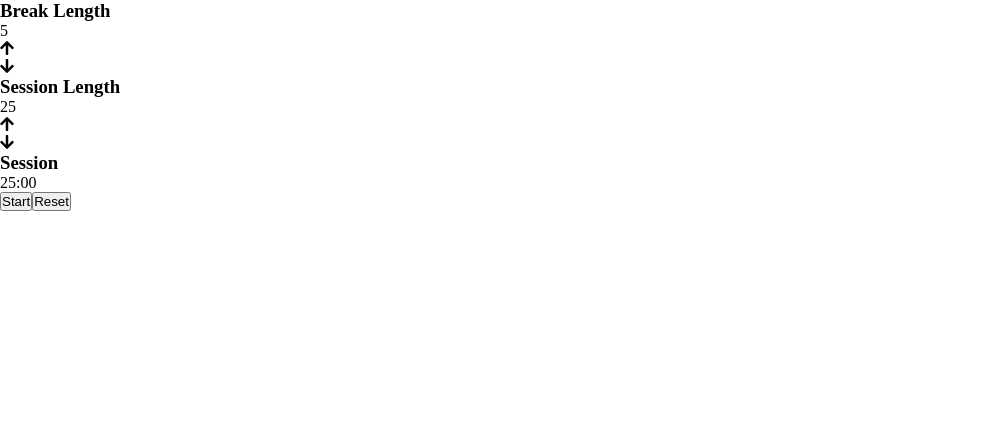
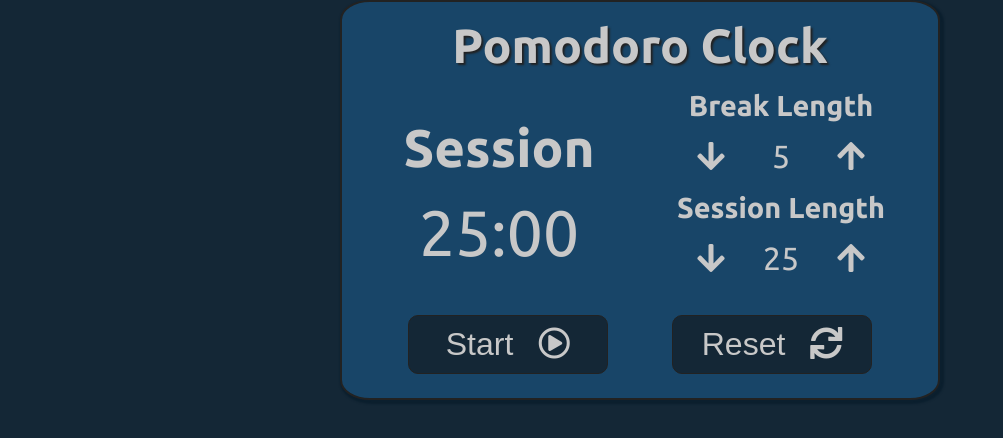
Before and after one commit to mark-ulrich/fcc-pomodoro-clock, a React app: page / in a window 1280 px wide. Shown: the whole page, without its empty margins (0-1003 px from the left). Built offline with nearby package versions, Linux system fonts and the light colour scheme.

Commit message:
Basic styling finished

```diff
--- a/public/index.html
+++ b/public/index.html
@@ -11,6 +11,11 @@
       crossorigin="anonymous"
     />
 
+    <link
+      href="https://fonts.googleapis.com/css?family=Ubuntu:300,300italic,regular,italic,500,500italic,700,700italic"
+      rel="stylesheet"
+    />
+
     <title>Pomodoro Clock</title>
   </head>
   <body>
--- a/src/components/BreakTimeControl.js
+++ b/src/components/BreakTimeControl.js
@@ -6,14 +6,24 @@ export class BreakTimeControl extends Component {
     const { increment, decrement } = this.props.controlMethods;
 
     return (
-      <div>
+      <div className='length-control-container' id='break-controls'>
         <h3 id='break-label'>Break Length</h3>
-        <div id='break-length'>{this.props.breakLength}</div>
-        <div id='break-increment' onClick={increment}>
+        <div
+          className='control arrow-control'
+          id='break-decrement'
+          onClick={decrement}
+        >
+          <i className='fa fa-arrow-down' />
+        </div>
+        <div className='control' id='break-length'>
+          {this.props.breakLength}
+        </div>
+        <div
+          className='control arrow-control'
+          id='break-increment'
+          onClick={increment}
+        >
           <i className='fa fa-arrow-up' />
-        </div>
-        <div id='break-decrement' onClick={decrement}>
-          <i className='fa fa-arrow-down' />
         </div>
       </div>
     );
--- a/src/components/PomodoroClockApp.js
+++ b/src/components/PomodoroClockApp.js
@@ -139,7 +139,12 @@ export class PomodoroClockApp extends Component {
   render() {
     const timeRemaining = this.state.timeRemaining;
     return (
-      <div>
+      <div id='app-container'>
+        <div id='app-header'>
+          <h1>Pomodoro Clock</h1>
+        </div>
+        <Timer timeRemaining={timeRemaining} isOnBreak={this.state.isOnBreak} />
+        <div id='length-controls'>
           <BreakTimeControl
             breakLength={this.state.breakLength}
             controlMethods={this.breakMethods}
@@ -148,7 +153,7 @@ export class PomodoroClockApp extends Component {
             sessionLength={this.state.sessionLength}
             controlMethods={this.sessionMethods}
           />
-        <Timer timeRemaining={timeRemaining} isOnBreak={this.state.isOnBreak} />
+        </div>
         <TimerControl
           isPaused={this.state.isPaused}
           controlMethods={this.timerControlMethods}
--- a/src/components/SessionTimeControl.js
+++ b/src/components/SessionTimeControl.js
@@ -6,14 +6,24 @@ export class SessionTimeControl extends Component {
     const { increment, decrement } = this.props.controlMethods;
 
     return (
-      <div>
+      <div className='length-control-container' id='session-controls'>
         <h3 id='session-label'>Session Length</h3>
-        <div id='session-length'>{this.props.sessionLength}</div>
-        <div id='session-increment' onClick={increment}>
+        <div
+          className='control arrow-control'
+          id='session-decrement'
+          onClick={decrement}
+        >
+          <i className='fa fa-arrow-down' />
+        </div>
+        <div className='control' id='session-length'>
+          {this.props.sessionLength}
+        </div>
+        <div
+          className='control arrow-control'
+          id='session-increment'
+          onClick={increment}
+        >
           <i className='fa fa-arrow-up' />
-        </div>
-        <div id='session-decrement' onClick={decrement}>
-          <i className='fa fa-arrow-down' />
         </div>
       </div>
     );
--- a/src/components/Timer.js
+++ b/src/components/Timer.js
@@ -20,7 +20,7 @@ export class Timer extends Component {
     const timerLabel = this.props.isOnBreak ? 'Break' : 'Session';
     const timeRemaining = this.props.timeRemaining;
     return (
-      <div>
+      <div id='timer-container'>
         <div id='timer-label'>
           <h3>{timerLabel}</h3>
         </div>
--- a/src/components/TimerControl.js
+++ b/src/components/TimerControl.js
@@ -3,16 +3,29 @@ import PropTypes from 'prop-types';
 
 export class TimerControl extends Component {
   render() {
-    const startStopText = this.props.isPaused ? 'Start' : 'Stop';
+    const startIconClassName = 'far fa-play-circle';
+    const stopIconClassName = 'far fa-stop-circle';
+    const resetIconClassName = 'fa fa-sync btn-icon';
+
+    const startStopText = this.props.isPaused ? 'Start ' : 'Stop ';
+    const startStopIconClass =
+      (this.props.isPaused ? startIconClassName : stopIconClassName) +
+      ' btn-icon';
+
     const { togglePause, reset } = this.props.controlMethods;
 
     return (
-      <div>
-        <button id='start_stop' onClick={togglePause}>
+      <div id='timer-controls'>
+        <button
+          className='timer-control-button'
+          id='start_stop'
+          onClick={togglePause}
+        >
           {startStopText}
+          <i className={startStopIconClass} />
         </button>
-        <button id='reset' onClick={reset}>
-          Reset
+        <button className='timer-control-button' id='reset' onClick={reset}>
+          Reset <i className={resetIconClassName} />
         </button>
       </div>
     );
--- /dev/null
+++ b/src/scss/main.scss
@@ -0,0 +1,149 @@
+@import 'colors';
+
+// $body-bgcolor: $color-secondary-2-1;
+$body-bgcolor: $color-primary-3;
+$app-bgcolor: $color-primary-2;
+$app-header-color: $color-white;
+$text-color: $color-white;
+$btn-bgcolor: $color-primary-3;
+$btn-textcolor: $color-white;
+$btn-bgcolor-hover: $color-secondary-1-2;
+$btn-textcolor-hover: $color-black;
+
+* {
+  // border: 1px solid red;
+  margin: 0;
+  padding: 0;
+  box-sizing: border-box;
+}
+
+body {
+  background: $body-bgcolor;
+  font-family: 'Ubuntu', sans-serif;
+}
+
+#app-container {
+  // border: 1px solid red;
+  border-radius: 5%;
+  border: 2px solid $color-black;
+
+  box-shadow: 2px 2px 2px 2px darken($app-bgcolor, 14);
+
+  margin: 0 auto;
+  padding: 1rem;
+
+  max-width: 600px;
+
+  background: $app-bgcolor;
+  color: $text-color;
+
+  display: flex;
+  flex-flow: row wrap;
+  justify-content: space-around;
+
+  h3 {
+    text-align: center;
+  }
+
+  #app-header {
+    margin: 0 auto 1rem;
+
+    color: $app-header-color;
+
+    h1 {
+      font-size: 3rem;
+      text-shadow: 2px 2px 2px $color-black;
+    }
+  }
+
+  #timer-container {
+    flex-basis: 50%;
+    display: flex;
+    flex-flow: column nowrap;
+    justify-content: center;
+
+    vertical-align: middle;
+    text-align: center;
+
+    * {
+      padding: 0.35rem 0;
+    }
+
+    #timer-label {
+      h3 {
+        font-size: 3.3rem;
+      }
+    }
+
+    #time-left {
+      font-size: 4rem;
+    }
+  }
+
+  #timer-controls {
+    margin: 1.4rem auto 0.5rem;
+    text-align: center;
+
+    .timer-control-button {
+      margin: 0 2rem;
+      padding: 0.6rem 1rem;
+
+      width: 200px;
+
+      border: 1px solid $color-black;
+      border-radius: 10px;
+
+      background: $btn-bgcolor;
+      color: $btn-textcolor;
+
+      font-size: 2rem;
+
+      cursor: pointer;
+
+      .btn-icon {
+        margin: 0 0 0 1rem;
+      }
+
+      &:hover {
+        transition: all 0.2s ease-in-out;
+        background: $btn-bgcolor-hover;
+        color: $btn-textcolor-hover;
+      }
+    }
+  }
+
+  #length-controls {
+    flex-basis: 50%;
+
+    .length-control-container {
+      display: flex;
+      flex-flow: row wrap;
+      justify-content: center;
+
+      .control {
+        width: 70px;
+        text-align: center;
+        font-size: 2rem;
+      }
+
+      .arrow-control {
+        cursor: pointer;
+      }
+
+      h3 {
+        flex-basis: 100%;
+        font-size: 1.8rem;
+      }
+
+      div {
+        padding: 1rem;
+      }
+    }
+
+    #break-controls {
+    }
+
+    #session-controls {
+    }
+  }
+}
```
Also changed, not shown: src/scss/_colors.scss (added, +20 -0 lines), src/css/main.css, src/scss/main.css (deleted). Lines whose indentation alone changed are shown as unchanged.
